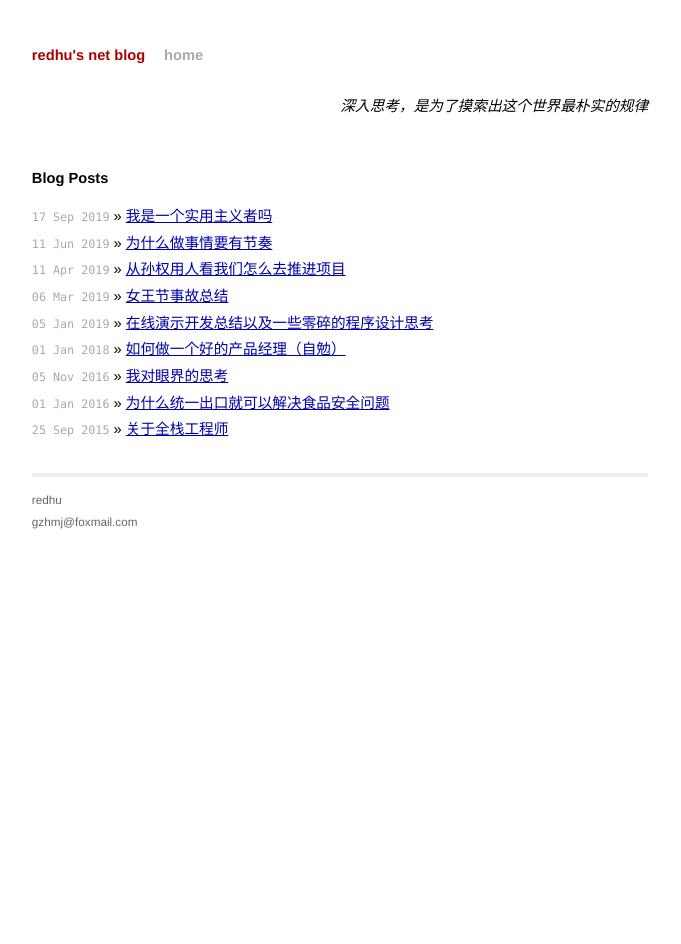
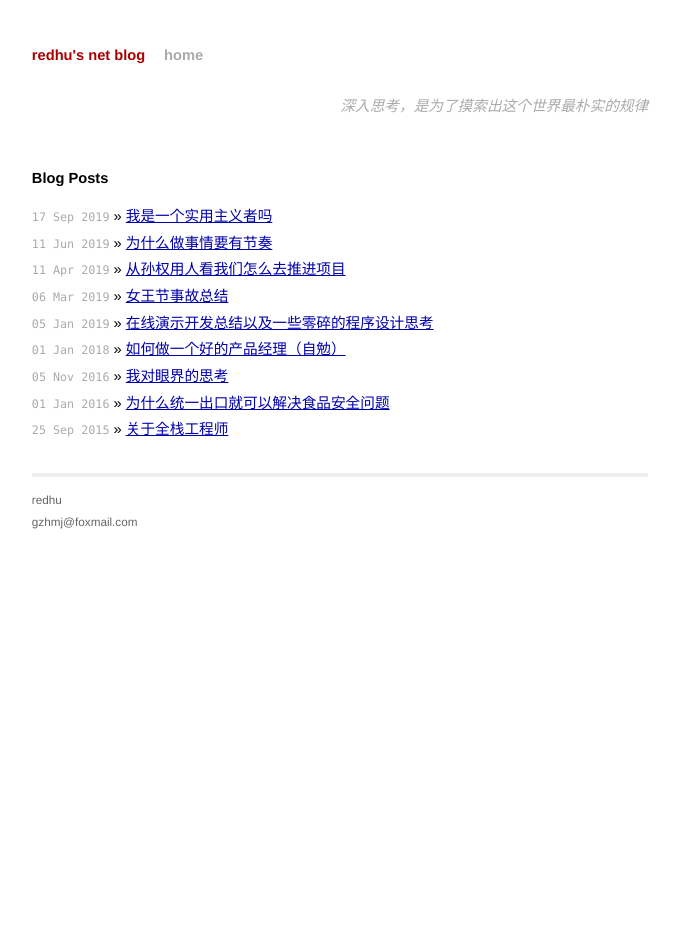
Before and after one commit to redhu/redhu.github.io, a Jekyll site: the page built from index.html, in a window 1280 px wide. Shown: the whole page, without its empty margins (300-981 px from the left). Built offline with Jekyll 4.4.1, drawn with Linux system fonts in a browser that asks for light colours; comment, search, counter and statistics services are not loaded.

```diff
--- a/_layouts/default.html
+++ b/_layouts/default.html
@@ -19,7 +19,7 @@
     <a href="/">redhu's net blog</a>
     <a class="extra" href="/">home</a>
   </div>
-  <p class="desc" style="margin-bottom: 50px; columns: #aaaaaa; text-align: right">
+  <p class="desc" style="margin-bottom: 50px; color: #aaaaaa; text-align: right">
     <em>
       深入思考，是为了摸索出这个世界最朴实的规律
     </em>
```
